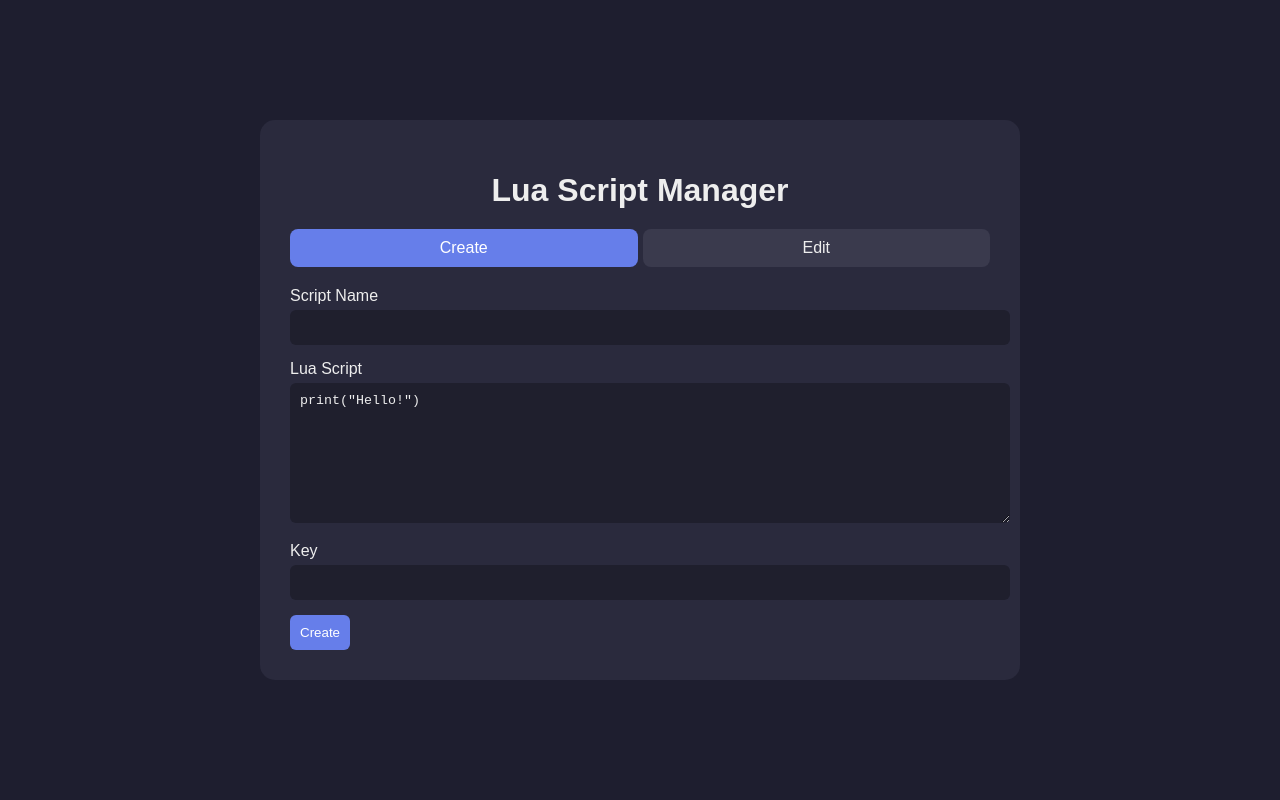
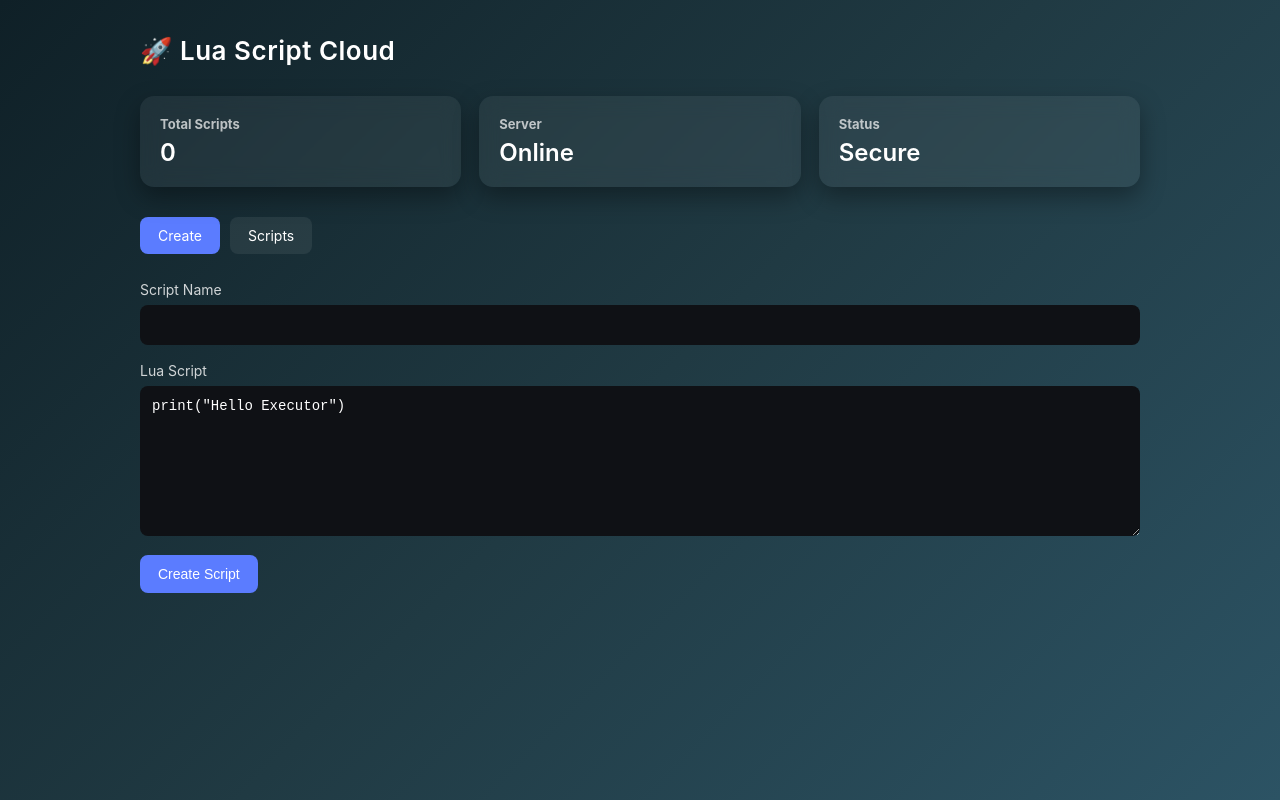
Before and after one commit to XZuuyaX/xzuyaxserver, a plain HTML site: page index.html in a window 1280 px wide. Drawn offline with Linux system fonts and the light colour scheme.

Commit message:
Update index.html

```diff
--- a/index.html
+++ b/index.html
@@ -1,130 +1,343 @@
 <!DOCTYPE html>
-<html lang="id">
+<html lang="en">
 <head>
 <meta charset="UTF-8">
 <meta name="viewport" content="width=device-width, initial-scale=1.0">
-<title>Lua Script Manager</title>
+
+<title>Lua Script Cloud</title>
+
 <style>
-body {
-    font-family: sans-serif;
-    background: #1e1e2f;
-    color: #eee;
-    margin: 0; padding: 0;
-    display: flex; justify-content: center; align-items: center;
-    min-height: 100vh;
+
+*{
+box-sizing:border-box;
 }
-.container {
-    width: 100%; max-width: 700px;
-    background: #2a2a3d;
-    padding: 30px;
-    border-radius: 15px;
+
+body{
+margin:0;
+font-family:Inter,Segoe UI,system-ui;
+background:linear-gradient(135deg,#0f2027,#203a43,#2c5364);
+color:white;
+min-height:100vh;
 }
-h1 {
-    text-align: center;
-    margin-bottom: 20px;
-    font-size: 2em;
+
+.container{
+max-width:1050px;
+margin:auto;
+padding:35px 25px;
 }
-.tabs {
-    display: flex; margin-bottom: 20px;
+
+.header{
+display:flex;
+justify-content:space-between;
+align-items:center;
+margin-bottom:30px;
 }
-.tab {
-    flex: 1; padding: 10px; text-align: center;
-    cursor: pointer; background: #3a3a4d; margin-right: 5px;
-    border-radius: 8px; user-select: none;
+
+.title{
+font-size:26px;
+font-weight:600;
+letter-spacing:.5px;
 }
-.tab:last-child { margin-right: 0; }
-.tab.active { background: #667eea; color: #fff; }
-.panel { display: none; }
-.panel.active { display: block; }
-.form-group { margin-bottom: 15px; }
-label { display: block; margin-bottom: 5px; }
-input, textarea {
-    width: 100%; padding: 10px;
-    border-radius: 6px; border: none;
-    background: #1f1f2d; color: #eee;
-    font-family: monospace;
+
+.stats{
+display:grid;
+grid-template-columns:repeat(auto-fit,minmax(180px,1fr));
+gap:18px;
+margin-bottom:30px;
 }
-textarea { resize: vertical; min-height: 120px; }
-button {
-    padding: 10px; border: none; border-radius: 6px;
-    background: #667eea; color: #fff; cursor: pointer;
+
+.card{
+background:rgba(255,255,255,0.06);
+backdrop-filter:blur(10px);
+padding:20px;
+border-radius:14px;
+box-shadow:0 10px 25px rgba(0,0,0,0.35);
 }
-button.secondary { background: #555; margin-left: 5px; }
-.result {
-    margin-top: 15px;
-    padding: 10px;
-    background: #1f1f2d;
-    border-left: 4px solid #667eea;
-    word-break: break-word;
+
+.card h3{
+margin:0;
+font-size:13px;
+opacity:.7;
 }
-.result.error { border-left-color: #ff6b6b; color: #ffb3b3; }
-.result.success { border-left-color: #4caf50; }
-.copy-btn { margin-top: 8px; padding: 5px 10px; cursor: pointer; background:#444; color:#eee; border:none; border-radius:4px; }
-.copy-btn:hover { background:#555; }
+
+.card p{
+font-size:24px;
+margin:6px 0 0;
+font-weight:600;
+}
+
+.tabs{
+display:flex;
+gap:10px;
+margin-bottom:25px;
+}
+
+.tab{
+padding:10px 18px;
+background:rgba(255,255,255,0.07);
+border-radius:8px;
+cursor:pointer;
+font-size:14px;
+}
+
+.tab.active{
+background:#5b7cff;
+}
+
+.panel{
+display:none;
+}
+
+.panel.active{
+display:block;
+}
+
+label{
+font-size:14px;
+opacity:.8;
+}
+
+input,textarea{
+width:100%;
+padding:12px;
+margin-top:6px;
+margin-bottom:15px;
+border:none;
+border-radius:8px;
+background:#0f1115;
+color:white;
+font-size:14px;
+}
+
+textarea{
+min-height:150px;
+font-family:monospace;
+}
+
+button{
+padding:11px 18px;
+border:none;
+border-radius:8px;
+cursor:pointer;
+background:#5b7cff;
+color:white;
+font-size:14px;
+}
+
+button:hover{
+opacity:.9;
+}
+
+button.secondary{
+background:#3c3f46;
+}
+
+.scriptList{
+margin-top:15px;
+display:flex;
+flex-direction:column;
+gap:12px;
+}
+
+.scriptItem{
+background:rgba(255,255,255,0.05);
+padding:16px;
+border-radius:12px;
+display:flex;
+justify-content:space-between;
+align-items:flex-start;
+gap:15px;
+}
+
+.scriptItem b{
+font-size:15px;
+}
+
+.loaderBox{
+background:#0a0c10;
+padding:10px;
+border-radius:8px;
+margin-top:8px;
+font-family:monospace;
+font-size:13px;
+word-break:break-all;
+display:flex;
+justify-content:space-between;
+align-items:center;
+gap:10px;
+}
+
+.copy{
+background:#22252b;
+padding:5px 10px;
+border-radius:6px;
+cursor:pointer;
+font-size:12px;
+}
+
+.copy:hover{
+background:#333;
+}
+
 </style>
 </head>
+
 <body>
+
 <div class="container">
-    <h1>Lua Script Manager</h1>
-    <div class="tabs">
-        <div class="tab active" onclick="switchTab('create')">Create</div>
-        <div class="tab" onclick="switchTab('edit')">Edit</div>
+
+<div class="header">
+<div class="title">🚀 Lua Script Cloud</div>
 </div>
 
-    <div id="create-panel" class="panel active">
-        <div class="form-group">
-            <label>Script Name</label>
-            <input type="text" id="create-name">
-        </div>
-        <div class="form-group">
-            <label>Lua Script</label>
-            <textarea id="create-script">print("Hello!")</textarea>
-        </div>
-        <div class="form-group">
-            <label>Key</label>
-            <input type="text" id="create-key">
-        </div>
-        <button onclick="createScript()">Create</button>
-        <div id="create-result" class="result" style="display:none;"></div>
+<div class="stats">
+
+<div class="card">
+<h3>Total Scripts</h3>
+<p id="scriptCount">0</p>
 </div>
 
-    <div id="edit-panel" class="panel">
-        <div class="form-group">
-            <label>Script ID</label>
-            <input type="text" id="edit-id">
+<div class="card">
+<h3>Server</h3>
+<p>Online</p>
 </div>
-        <div class="form-group">
-            <label>Key</label>
-            <input type="text" id="edit-key">
+
+<div class="card">
+<h3>Status</h3>
+<p>Secure</p>
 </div>
-        <button onclick="loadScript()">Load</button>
-        <button onclick="getMainLoader()" class="secondary">Get Loader</button>
 
-        <div id="edit-form" style="display:none; margin-top:15px;">
-            <div class="form-group">
-                <label>Edit Script</label>
-                <textarea id="edit-script"></textarea>
 </div>
-            <button onclick="saveScript()">Save</button>
-            <button onclick="getMainLoader()" class="secondary">Get Loader</button>
-            <div id="edit-result" class="result" style="display:none;"></div>
+
+<div class="tabs">
+<div class="tab active" onclick="tab(event,'create')">Create</div>
+<div class="tab" onclick="tab(event,'scripts')">Scripts</div>
 </div>
+
+<div id="create" class="panel active">
+
+<label>Script Name</label>
+<input id="name">
+
+<label>Lua Script</label>
+<textarea id="code">print("Hello Executor")</textarea>
+
+<button onclick="createScript()">Create Script</button>
+
+<div id="createResult"></div>
+
 </div>
+
+<div id="scripts" class="panel">
+
+<div id="scriptList" class="scriptList"></div>
+
+</div>
+
 </div>
 
 <script>
-const BASE_URL = 'http://localhost:3000';
 
-function switchTab(tab){
-    document.querySelectorAll('.tab').forEach(t=>t.classList.remove('active'));
-    document.querySelectorAll('.panel').forEach(p=>p.classList.remove('active'));
-    document.querySelector(`.tab:contains("${tab==='create'?'Create':'Edit'}")`).classList.add('active');
-    document.getElementById(`${tab}-panel`).classList.add('active');
+const BASE_URL="https://xzuyaxserver.up.railway.app"
+
+let scripts=[]
+
+function tab(e,id){
+
+document.querySelectorAll(".tab").forEach(t=>t.classList.remove("active"))
+e.target.classList.add("active")
+
+document.querySelectorAll(".panel").forEach(p=>p.classList.remove("active"))
+document.getElementById(id).classList.add("active")
+
 }
 
-// --- JS fungsi create, load, save, loader sama persis seperti sebelumnya
-// Bisa pakai yang sudah ada, tidak perlu diubah
+async function createScript(){
+
+const name=document.getElementById("name").value
+const code=document.getElementById("code").value
+
+const res=await fetch(BASE_URL+"/scripts",{
+method:"POST",
+headers:{'Content-Type':'application/json'},
+body:JSON.stringify({name,code})
+})
+
+const data=await res.json()
+
+document.getElementById("createResult").innerHTML=`
+
+<div class="loaderBox">
+
+<span>loadstring(game:HttpGet("${BASE_URL}/loader/${name}"))()</span>
+
+<span class="copy" onclick="copy(this)">Copy</span>
+
+</div>
+`
+
+scripts.push(name)
+updateList()
+
+}
+
+function updateList(){
+
+const list=document.getElementById("scriptList")
+list.innerHTML=""
+
+scripts.forEach(name=>{
+
+list.innerHTML+=`
+
+<div class="scriptItem">
+
+<div>
+
+<b>${name}</b>
+
+<div class="loaderBox">
+
+<span>loadstring(game:HttpGet("${BASE_URL}/loader/${name}"))()</span>
+
+<span class="copy" onclick="copy(this)">Copy</span>
+
+</div>
+
+</div>
+
+<button onclick="deleteScript('${name}')">Delete</button>
+
+</div>
+
+`
+
+})
+
+document.getElementById("scriptCount").innerText=scripts.length
+
+}
+
+function copy(el){
+
+const text=el.parentElement.innerText.replace("Copy","")
+
+navigator.clipboard.writeText(text)
+
+el.innerText="Copied"
+
+setTimeout(()=>el.innerText="Copy",1500)
+
+}
+
+function deleteScript(name){
+
+scripts=scripts.filter(s=>s!==name)
+updateList()
+
+}
 
 </script>
+
 </body>
 </html>
```
Lines whose indentation alone changed are shown as unchanged.
